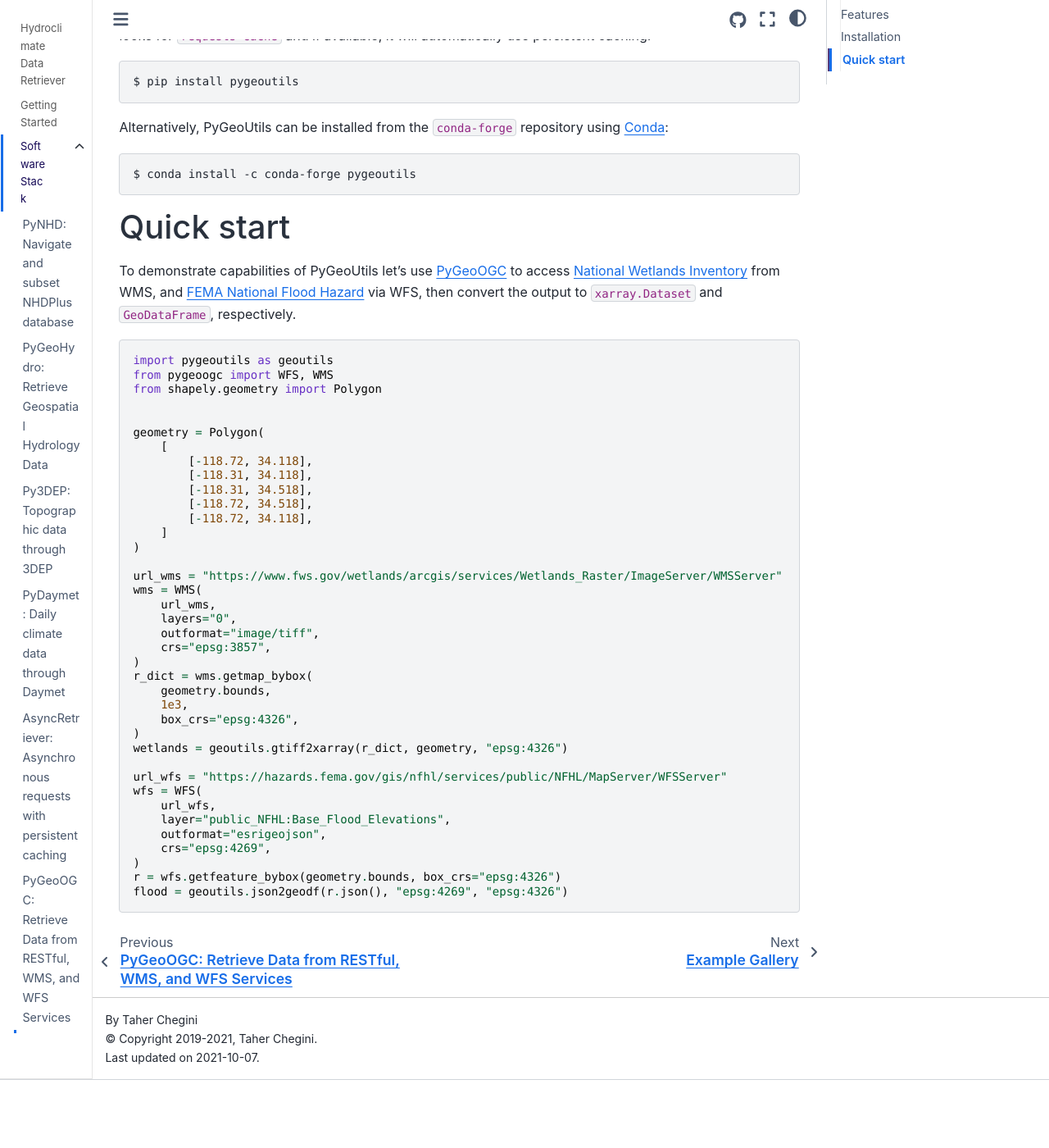
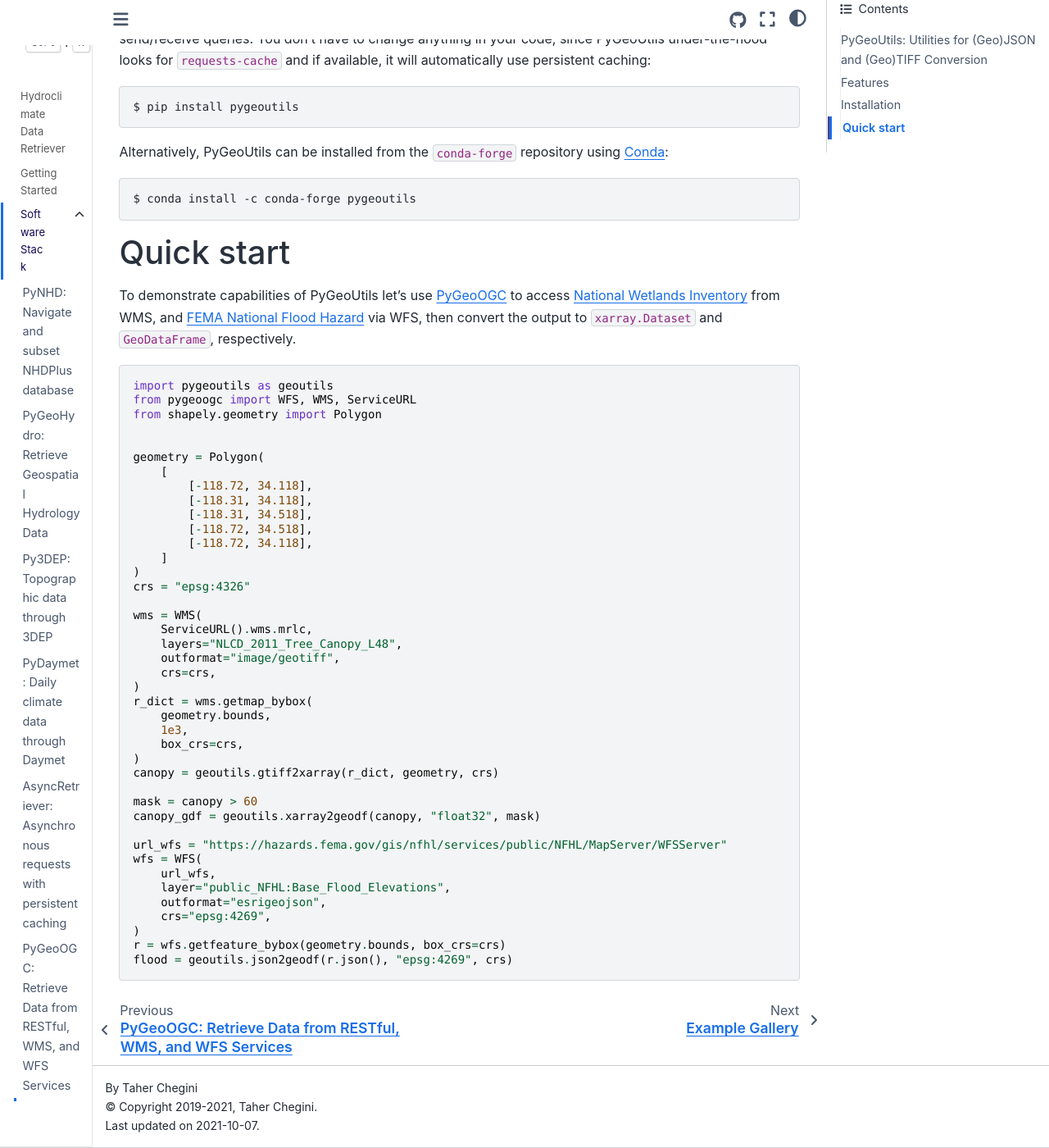
Before and after one commit to hyriver/hyriver.github.io, a Sphinx documentation site: the page built from docs/source/readme/pygeoutils.rst, in a window 1280 px wide and 1400 px high, scrolled down 1071 px. Shown: the whole window at 82% size. Built offline with Sphinx 7.4.7 and the Sphinx Book theme 1.1.4, drawn with Linux system fonts in a browser that asks for light colours; before the commit the page ends 2388 px from its top, so only the background shows below that; some of the changed text lies outside the part shown.

Commit message:
DOC: Update readmes from their respective upstream files

```diff
--- a/docs/source/readme/pygeoutils.rst
+++ b/docs/source/readme/pygeoutils.rst
@@ -53,6 +53,8 @@ These utilities are:
 - ``arcgis2geojson``: For converting ESRIGeoJSON to the standard GeoJSON format.
 - ``gtiff2xarray``: For converting (Geo)TIFF objects to `xarray <https://xarray.pydata.org/>`__.
   datasets.
+- ``xarray2geodf``: For converting ``xarray.DataArray`` to a ``geopandas.GeoDataFrame``, i.e.,
+  vectorization.
 - ``xarray_geomask``: For masking a ``xarray.Dataset`` or ``xarray.DataArray`` using a polygon.
 
 All these functions handle all necessary CRS transformations.
@@ -99,7 +101,7 @@ via WFS, then convert the output to ``xarray.Dataset`` and ``GeoDataFrame``, res
 .. code-block:: python
 
     import pygeoutils as geoutils
-    from pygeoogc import WFS, WMS
+    from pygeoogc import WFS, WMS, ServiceURL
     from shapely.geometry import Polygon
 
 
@@ -112,20 +114,23 @@ via WFS, then convert the output to ``xarray.Dataset`` and ``GeoDataFrame``, res
             [-118.72, 34.118],
         ]
     )
+    crs = "epsg:4326"
 
-    url_wms = "https://www.fws.gov/wetlands/arcgis/services/Wetlands_Raster/ImageServer/WMSServer"
     wms = WMS(
-        url_wms,
-        layers="0",
-        outformat="image/tiff",
-        crs="epsg:3857",
+        ServiceURL().wms.mrlc,
+        layers="NLCD_2011_Tree_Canopy_L48",
+        outformat="image/geotiff",
+        crs=crs,
     )
     r_dict = wms.getmap_bybox(
         geometry.bounds,
         1e3,
-        box_crs="epsg:4326",
+        box_crs=crs,
     )
-    wetlands = geoutils.gtiff2xarray(r_dict, geometry, "epsg:4326")
+    canopy = geoutils.gtiff2xarray(r_dict, geometry, crs)
+
+    mask = canopy > 60
+    canopy_gdf = geoutils.xarray2geodf(canopy, "float32", mask)
 
     url_wfs = "https://hazards.fema.gov/gis/nfhl/services/public/NFHL/MapServer/WFSServer"
     wfs = WFS(
@@ -134,5 +139,5 @@ via WFS, then convert the output to ``xarray.Dataset`` and ``GeoDataFrame``, res
         outformat="esrigeojson",
         crs="epsg:4269",
     )
-    r = wfs.getfeature_bybox(geometry.bounds, box_crs="epsg:4326")
-    flood = geoutils.json2geodf(r.json(), "epsg:4269", "epsg:4326")
+    r = wfs.getfeature_bybox(geometry.bounds, box_crs=crs)
+    flood = geoutils.json2geodf(r.json(), "epsg:4269", crs)
```
Also changed, not shown: docs/source/index.rst (+5 -7 lines), docs/source/readme/py3dep.rst (+60 -24 lines), docs/source/readme/pydaymet.rst (+88 -46 lines).
